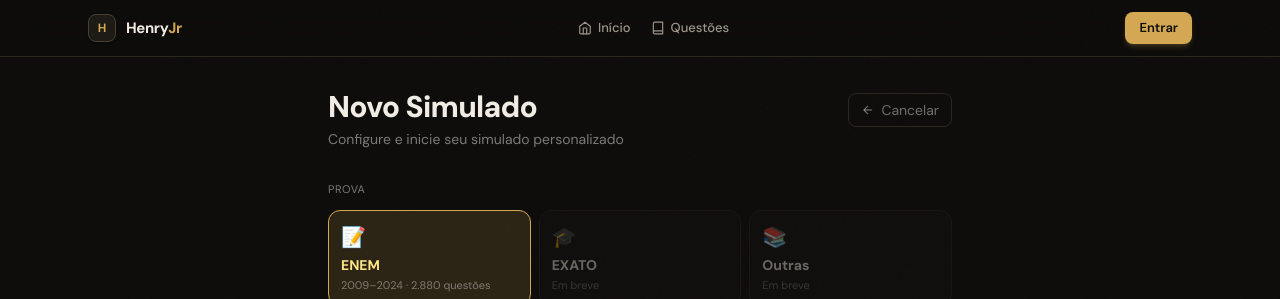
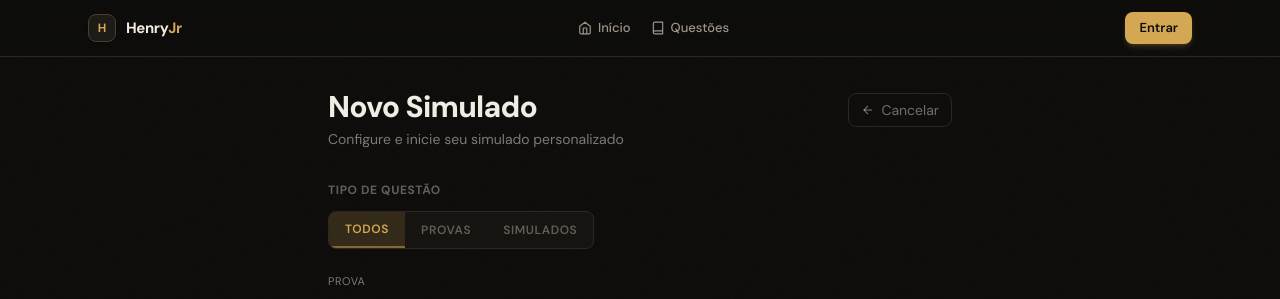
Before and after one commit to jesushenrr-jpg/HENRYJR, a Next.js app in the folder frontend/: page /simulado in a window 1280 px wide. Shown: the top 299 px of the page. Built offline with nearby package versions, Linux system fonts and the light colour scheme; no server answers; a web font is replaced by a local one.

Commit message:
feat: simulado suporta filtro de tipo de questão (PROVA/SIMULADO)

```diff
--- a/frontend/app/api/simulado/criar/route.ts
+++ b/frontend/app/api/simulado/criar/route.ts
@@ -5,7 +5,7 @@ export const runtime = 'edge'
 
 export async function POST(req: NextRequest) {
   try {
-    const { area, ano_inicio, ano_fim, competencia, quantidade } = await req.json()
+    const { area, ano_inicio, ano_fim, competencia, quantidade, tipo } = await req.json()
 
     const supabase = await createClient()
     const { data: { user } } = await supabase.auth.getUser()
@@ -24,6 +24,7 @@ export async function POST(req: NextRequest) {
     if (competencia) query = query.eq('competencia', competencia)
     if (ano_inicio)  query = query.gte('ano', Number(ano_inicio))
     if (ano_fim)     query = query.lte('ano', Number(ano_fim))
+    if (tipo)        query = query.eq('tipo', tipo)
 
     const { data: pool, error: poolErr } = await query
     if (poolErr) return NextResponse.json({ error: poolErr.message }, { status: 500 })
@@ -42,7 +43,7 @@ export async function POST(req: NextRequest) {
       .insert({
         usuario_id:     user.id,
         tipo:           'online',
-        filtros:        { area, ano_inicio, ano_fim, competencia },
+        filtros:        { area, ano_inicio, ano_fim, competencia, tipo_questao: tipo || null },
         questoes_ids:   ids,
         total_questoes: ids.length,
         status:         'em_andamento',
--- a/frontend/app/simulado/page.tsx
+++ b/frontend/app/simulado/page.tsx
@@ -48,6 +48,7 @@ export default function SimuladoConfig() {
   const [quantidade,  setQtd]        = useState(20)
   const [loading,     setLoading]    = useState(false)
   const [erro,        setErro]       = useState('')
+  const [tipo,        setTipo]       = useState<'' | 'PROVA' | 'SIMULADO'>('')
   // Após criar: mostra opções de ação
   const [simuladoId,  setSimuladoId] = useState<number | null>(null)
 
@@ -63,6 +64,7 @@ export default function SimuladoConfig() {
           ano_inicio: anoInicio,
           ano_fim:    anoFim,
           quantidade,
+          tipo:       tipo || undefined,
         }),
       })
       const json = await res.json()
@@ -140,6 +142,30 @@ export default function SimuladoConfig() {
           </svg>
           Cancelar
         </Link>
+      </div>
+
+      {/* Tipo de questão */}
+      <div className="mb-6">
+        <p className="text-[12px] font-bold uppercase tracking-wider text-[#635D56] mb-3">Tipo de questão</p>
+        <div className="inline-flex rounded-lg border border-[#2C2820] overflow-hidden bg-[#161411]">
+          {([
+            { label: 'Todos',     value: '' as const },
+            { label: 'Provas',    value: 'PROVA' as const },
+            { label: 'Simulados', value: 'SIMULADO' as const },
+          ]).map(({ label, value }) => (
+            <button
+              key={value || 'todos'}
+              onClick={() => setTipo(value)}
+              className={`px-4 py-2 text-[12px] font-semibold uppercase tracking-wider transition ${
+                tipo === value
+                  ? 'bg-[#D4A853]/15 text-[#D4A853] border-b-2 border-[#D4A853]/50'
+                  : 'text-[#635D56] hover:text-[#9E9589]'
+              }`}
+            >
+              {label}
+            </button>
+          ))}
+        </div>
       </div>
 
       {/* Seleção de prova */}
```
